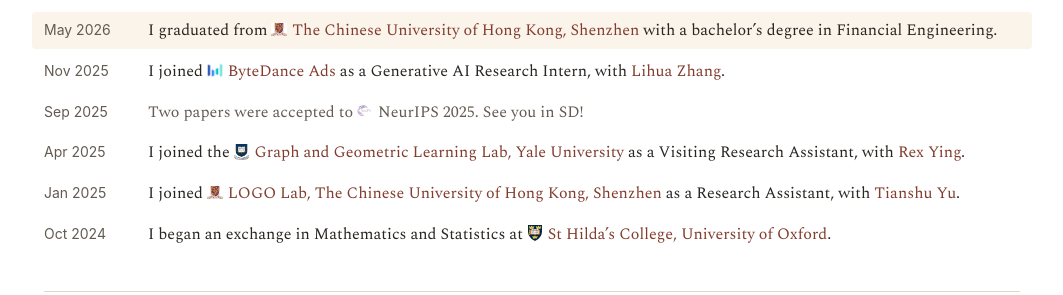
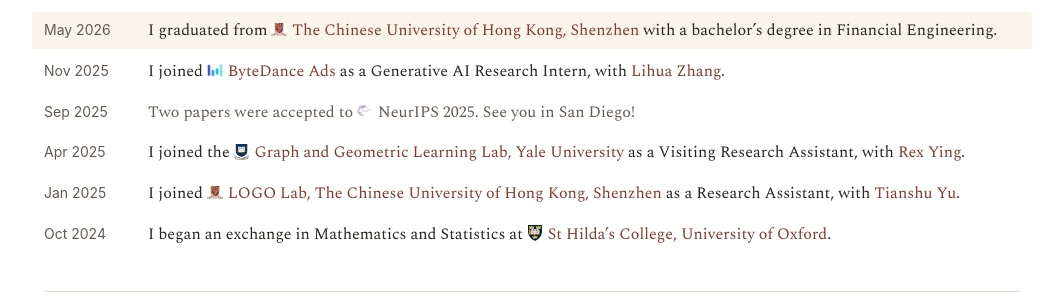
Before and after one commit to greatxue/greatxue.github.io, a Jekyll site: the page built from index.html, in a window 1280 px wide and 900 px high, scrolled down 502 px. Shown: the part 160-455 px from the top of the window, without its empty margins (108-1171 px from the left). Built offline with Jekyll 4.4.1, drawn with Linux system fonts in a browser that asks for light colours.

Commit message:
Spell out San Diego in NeurIPS news

```diff
--- a/index.html
+++ b/index.html
@@ -88,7 +88,7 @@
                 </li>
                 <li class="news--conference">
                     <time datetime="2025-09">Sep 2025</time>
-                    <p>Two papers were accepted to <a href="https://neurips.cc/Conferences/2025"><span class="institution-prefix"><img class="institution-logo conference-logo" src="{{ '/assets/logos/neurips-icon.svg' | relative_url }}" alt="" width="36" height="36" decoding="async">NeurIPS</span> 2025</a>. See you in SD!</p>
+                    <p>Two papers were accepted to <a href="https://neurips.cc/Conferences/2025"><span class="institution-prefix"><img class="institution-logo conference-logo" src="{{ '/assets/logos/neurips-icon.svg' | relative_url }}" alt="" width="36" height="36" decoding="async">NeurIPS</span> 2025</a>. See you in San Diego!</p>
                 </li>
                 <li>
                     <time datetime="2025-04">Apr 2025</time>
```
